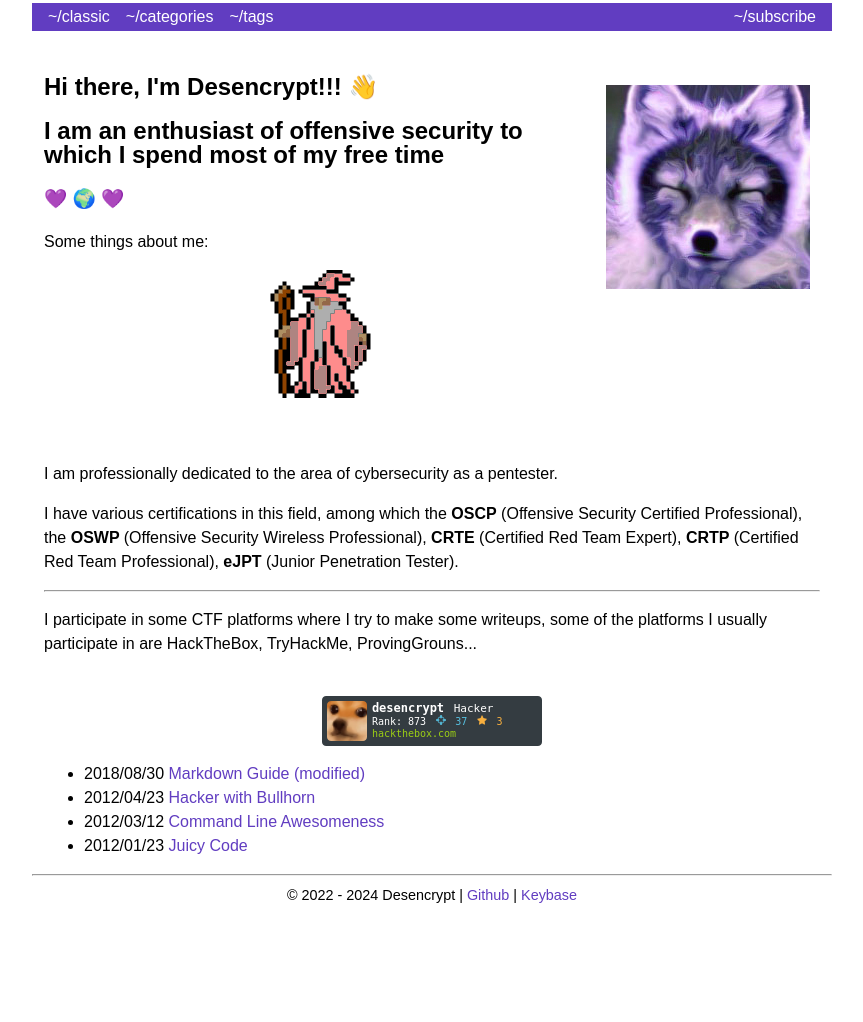
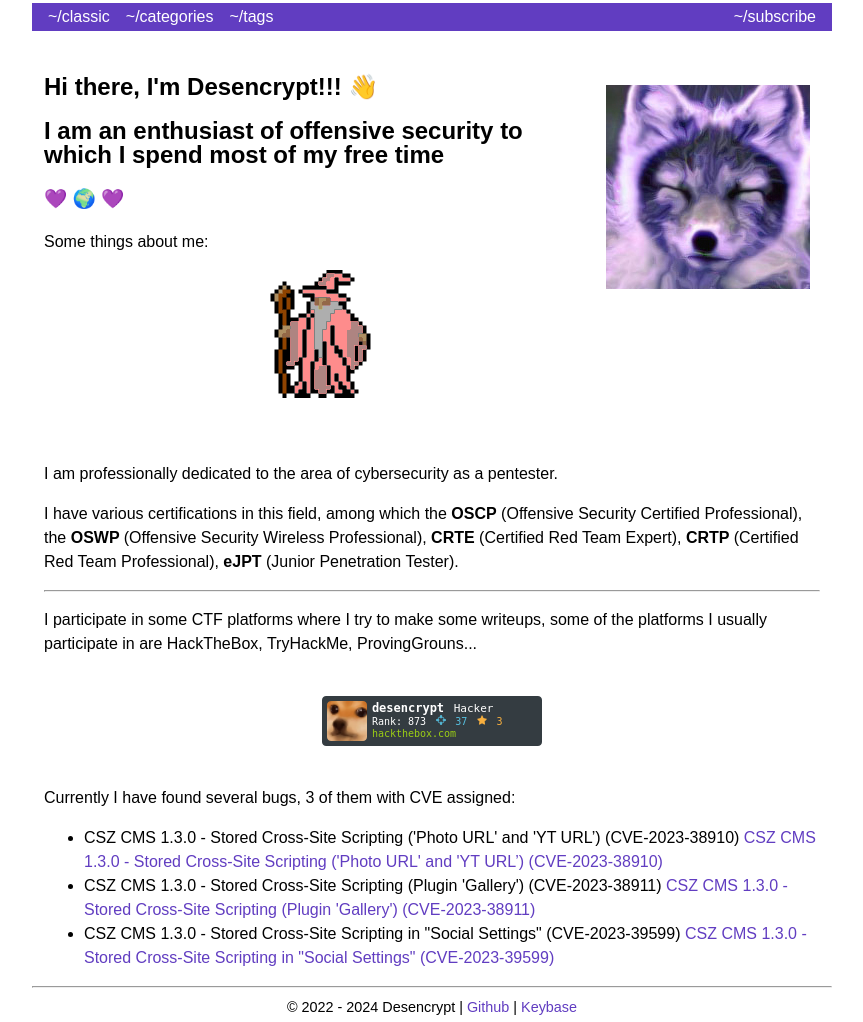
Before and after one commit to desencrypt/desencrypt.github.io, a plain HTML site: page about/index.html in a window 1280 px wide. Shown: the whole page, without its empty margins (208-1071 px from the left). Before the commit the page ends 910 px from the top, so only its background shows below. Drawn offline with Linux system fonts and the light colour scheme; a web font is replaced by a local one.

Commit message:
Deploy my blog

```diff
--- a/about/index.html
+++ b/about/index.html
@@ -76,29 +76,26 @@ alt="A foxy face"></p>
 <p>I participate in some CTF platforms where I try to make some writeups, some of the platforms I usually participate in are HackTheBox, TryHackMe, ProvingGrouns...</p>
 </br>
 <img src="/images/htb.png">
+</br>
+
+<p>Currently I have found several bugs, 3 of them with CVE assigned:<p>
 
   <ul>
 
 
-
      <li>
-       <span class="date">2018/08/30</span>
-       <a href="/post/2018/08/30/markdown-guide-modified/">Markdown Guide (modified)</a>
+       <span class="date"> CSZ CMS 1.3.0 - Stored Cross-Site Scripting ('Photo URL' and 'YT URL’) (CVE-2023-38910)</span>
+       <a href="/post/2018/08/30/markdown-guide-modified/"> CSZ CMS 1.3.0 - Stored Cross-Site Scripting ('Photo URL' and 'YT URL’) (CVE-2023-38910)</a>
      </li>
 
      <li>
-       <span class="date">2012/04/23</span>
-       <a href="/post/2012/04/23/hacker-with-horn/">Hacker with Bullhorn</a>
+       <span class="date"> CSZ CMS 1.3.0 - Stored Cross-Site Scripting (Plugin 'Gallery') (CVE-2023-38911)</span>
+       <a href="/post/2012/04/23/hacker-with-horn/"> CSZ CMS 1.3.0 - Stored Cross-Site Scripting (Plugin 'Gallery') (CVE-2023-38911)</a>
      </li>
 
      <li>
-       <span class="date">2012/03/12</span>
-       <a href="/post/2012/03/12/command-line-awesomeness/">Command Line Awesomeness</a>
-     </li>
-
-     <li>
-       <span class="date">2012/01/23</span>
-       <a href="/post/2012/01/23/juicy-code/">Juicy Code</a>
+       <span class="date"> CSZ CMS 1.3.0 - Stored Cross-Site Scripting in "Social Settings" (CVE-2023-39599)</span>
+       <a href="/post/2012/03/12/command-line-awesomeness/"> CSZ CMS 1.3.0 - Stored Cross-Site Scripting in "Social Settings" (CVE-2023-39599)</a>
      </li>
 
    </ul>
```
